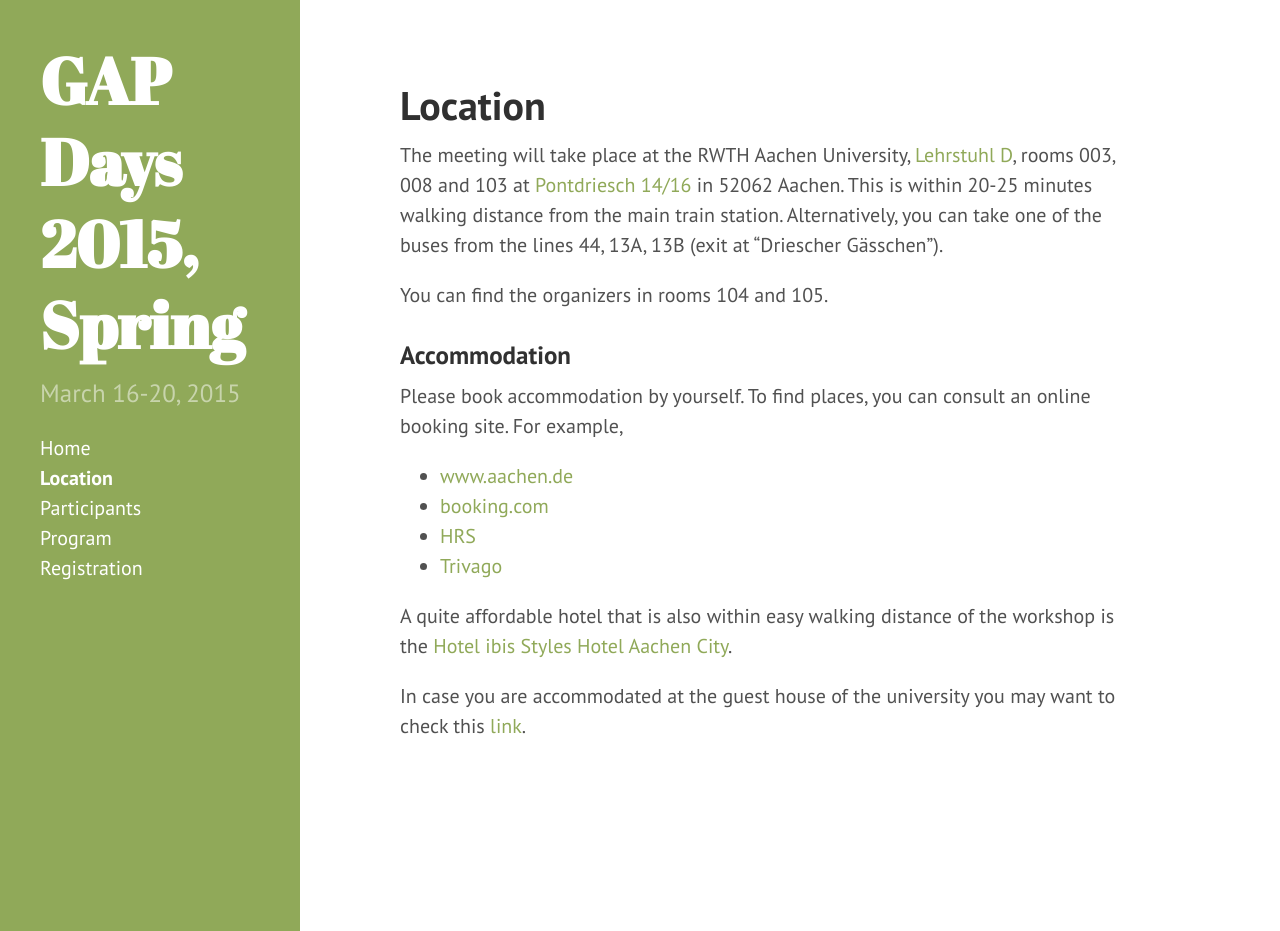
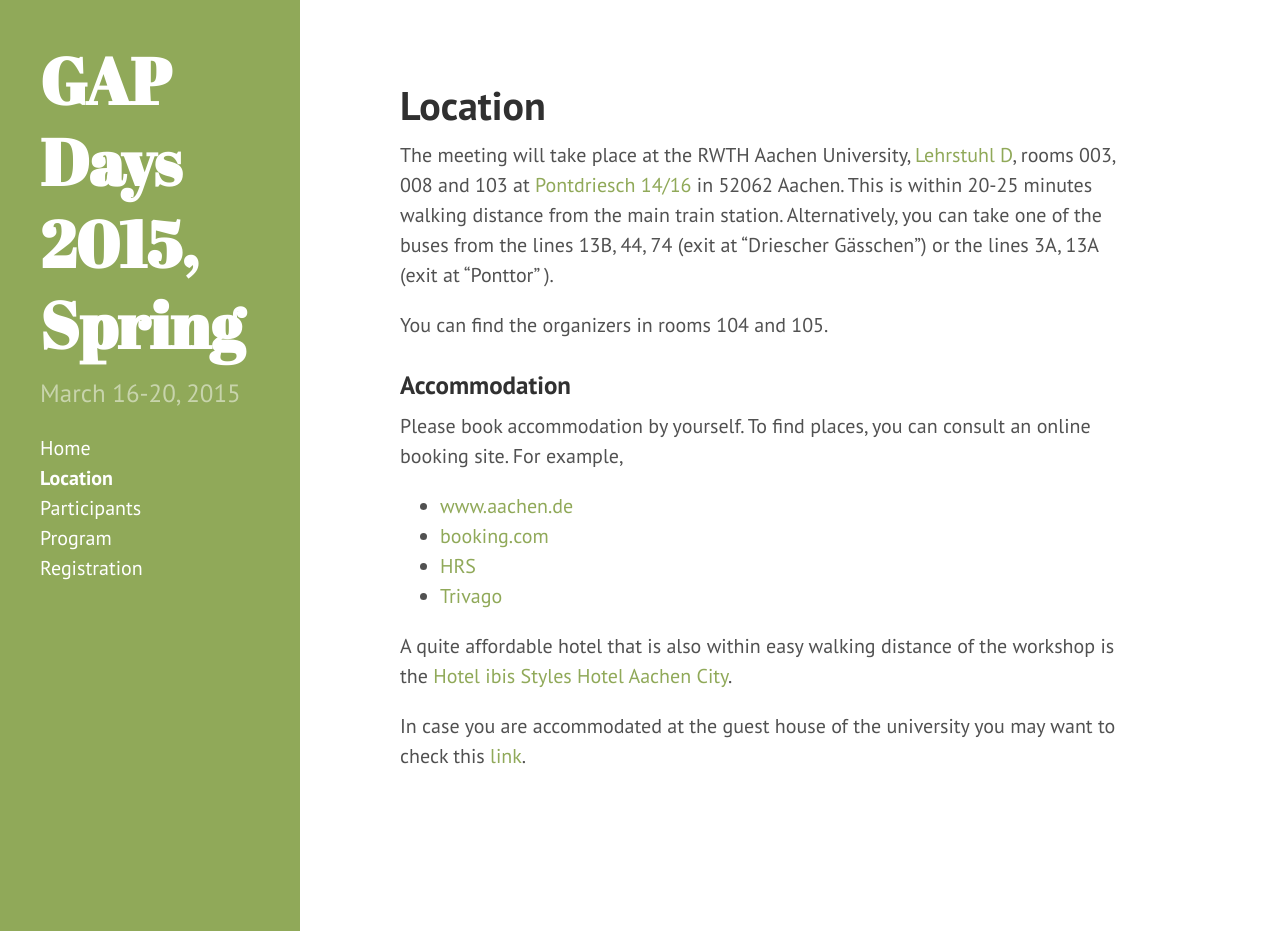
Before and after one commit to gapdays/gapdays2015-spring, a Jekyll site: the page built from location.md, in a window 1280 px wide and 931 px high. Built offline with Jekyll 4.4.1, drawn with Linux system fonts in a browser that asks for light colours; Markdown is read by kramdown in place of the engine named in the settings.

Commit message:
or the lines 3A, 13A (exit at "Ponttor")

```diff
--- a/location.md
+++ b/location.md
@@ -6,7 +6,7 @@ title: Location
 The meeting will take place at the RWTH Aachen University, [Lehrstuhl D](http://www.math.rwth-aachen.de/),
 rooms 003, 008 and 103 at [Pontdriesch 14/16](https://maps.google.com/maps?q=Pontdriesch+14,+Aachen,+Germany&hl=en&ll=50.778617,6.080579&spn=0.004993,0.008969&sll=37.0625,-95.677068&sspn=50.777825,73.476563&oq=pontdriesch+14+&hnear=Pontdriesch+14,+Mitte+52062+Aachen,+Germany&t=m&z=17) in 52062 Aachen.
 This is within 20-25 minutes walking distance from the main train station.
-Alternatively, you can take one of the buses from the lines 44, 13A, 13B (exit at "Driescher Gässchen").
+Alternatively, you can take one of the buses from the lines 13B, 44, 74 (exit at "Driescher Gässchen") or the lines 3A, 13A (exit at "Ponttor" ).
 
 You can find the organizers in rooms 104 and 105.
 
```
